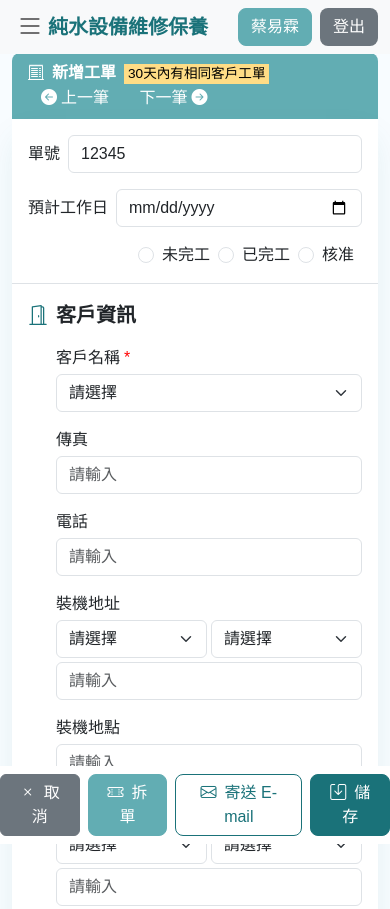
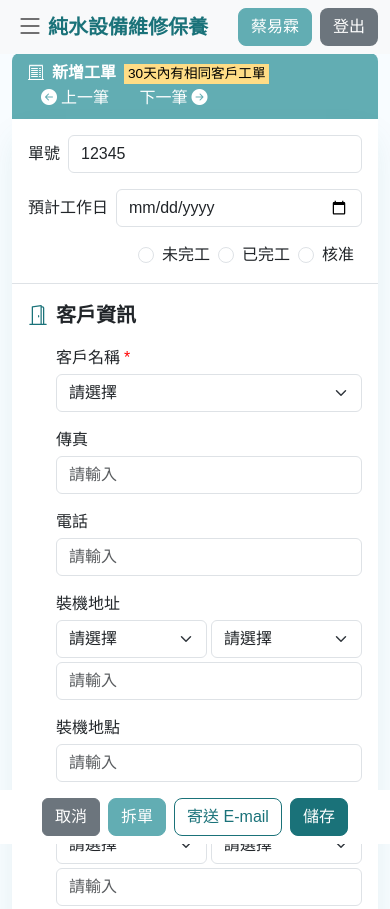
Before and after one commit to birteliu/merking, a website: page src/work-order.html in a window 390 px wide. Shown: the top 909 px of the page. Drawn offline with nearby package versions, Linux system fonts and the light colour scheme; files that its build step writes are made by us from their sources; files whose address does not match are found by name; a web font is replaced by a local one.

Commit message:
no message

```diff
--- a/src/work-order.html
+++ b/src/work-order.html
@@ -382,10 +382,10 @@ breadcrumb : null
         </div>
     </div>
     <div class="fixed-bottom bg-white d-flex align-items-center justify-content-center py-2">
-        <button type=" button" class="btn btn-secondary me-2"><i class="bi bi-x me-2"></i>取消</button>
-        <button type=" button" class="btn btn-color01 me-2"><i class="bi bi-ticket-perforated me-2"></i>拆單</button>
-        <button type=" button" class="btn btn-color01-dark-outline me-2"><i class="bi bi-envelope me-2"></i>寄送 E-mail</button>
-        <button type=" button" class="btn btn-color01-dark"><i class="bi bi-save me-2"></i>儲存</button>
+        <button type=" button" class="btn btn-secondary me-2"><i class="bi bi-x me-2 d-sm-inline-block d-none"></i>取消</button>
+        <button type=" button" class="btn btn-color01 me-2"><i class="bi bi-ticket-perforated me-2 d-sm-inline-block d-none"></i>拆單</button>
+        <button type=" button" class="btn btn-color01-dark-outline me-2"><i class="bi bi-envelope me-2 d-sm-inline-block d-none"></i>寄送 E-mail</button>
+        <button type=" button" class="btn btn-color01-dark"><i class="bi bi-save me-2 d-sm-inline-block d-none"></i>儲存</button>
     </div>
 </div>
 
```
Also changed, not shown: dist/_demo.html (deleted), dist/work-order.html.
